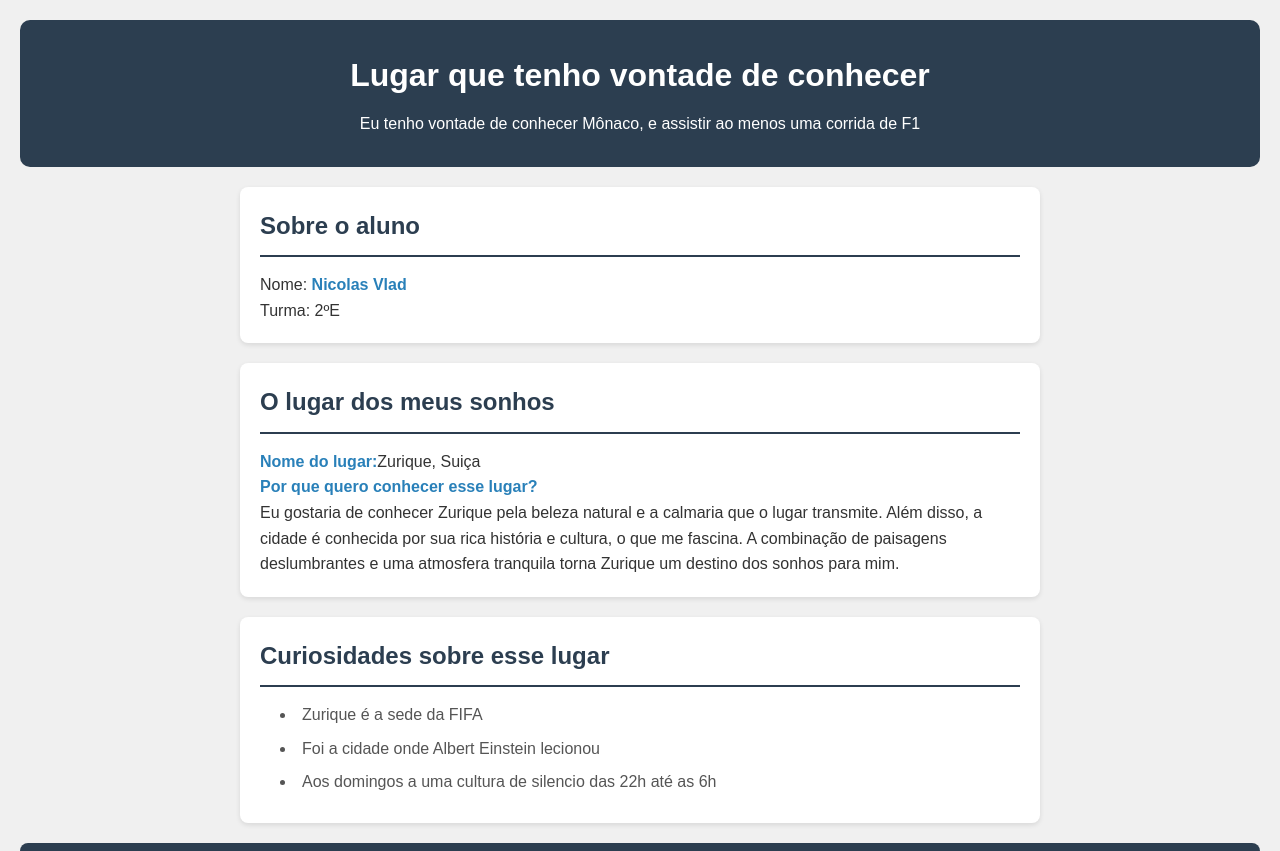
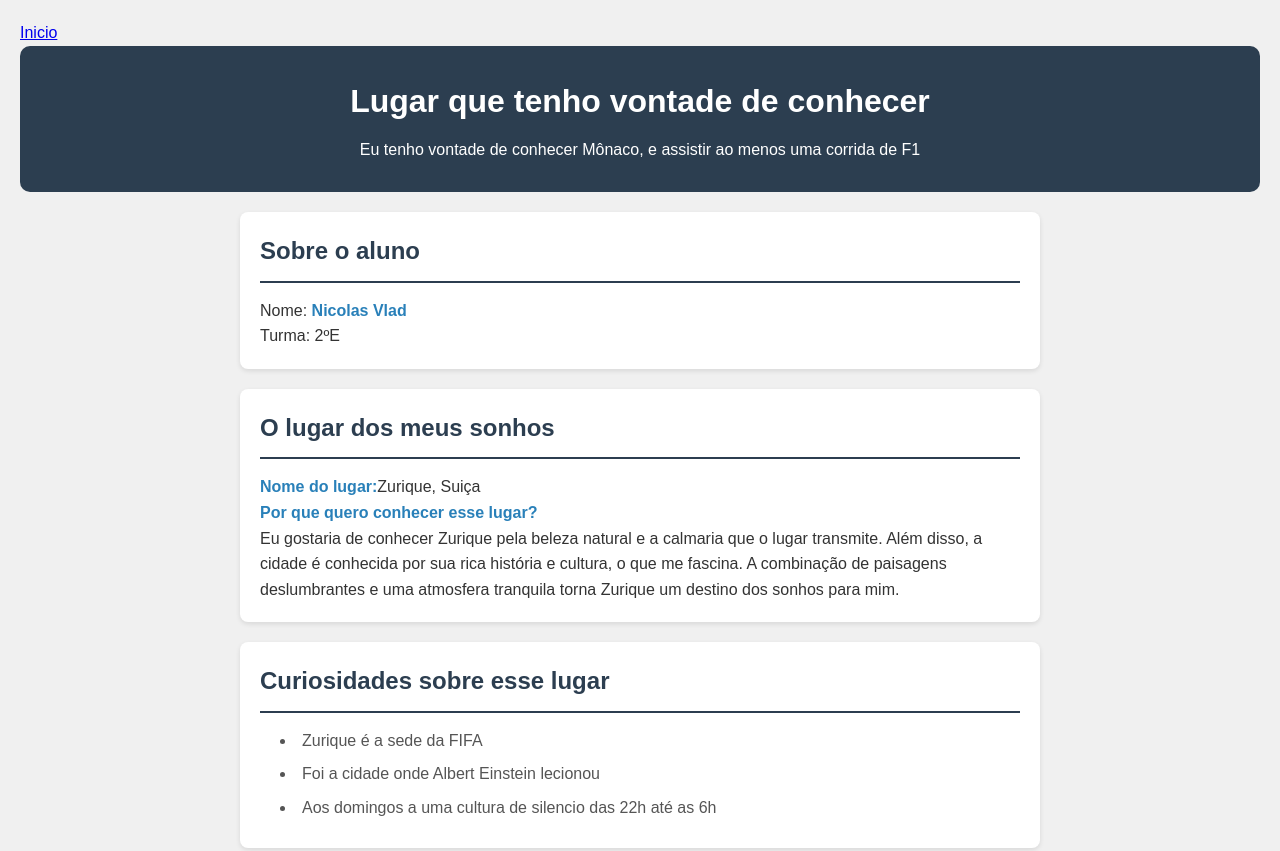
Before and after one commit to Matheus-Fazan/hands-on-github-pull-request-code-review, a plain HTML site: page integrantes/vlad/vlad.html in a window 1280 px wide. Shown: the top 851 px of the page. Drawn offline with Linux system fonts and the light colour scheme.

Commit message:
adicionando botão de inicio

```diff
--- a/integrantes/vlad/vlad.html
+++ b/integrantes/vlad/vlad.html
@@ -6,6 +6,7 @@
     <link rel="stylesheet" href="vlad.css">
 </head>
 <body>
+    <a href="../../index.html">Inicio</a>
 
 <header>
     <h1>Lugar que tenho vontade de conhecer</h1>
```
